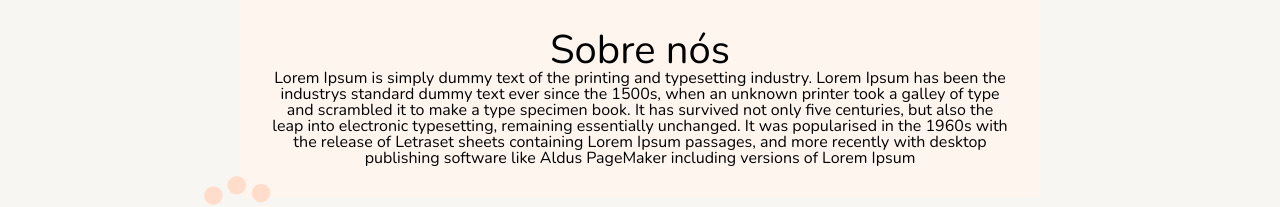
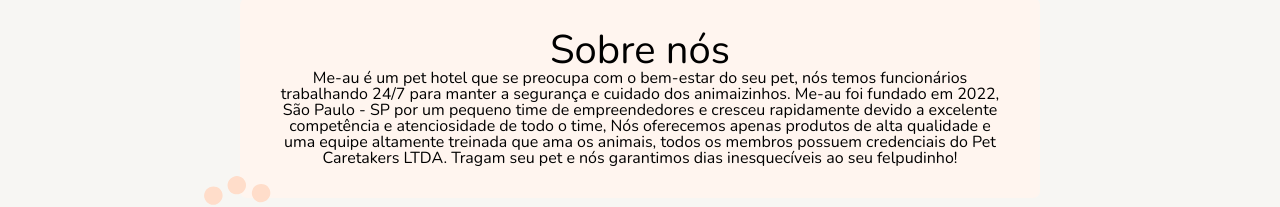
Before and after one commit to M4-PROJETO-FINAL/me-au-front-end, a React (Create React App) app: page /contact in a window 1280 px wide. Shown: the part 125-332 px from the top of the page. Built offline with nearby package versions, Linux system fonts and the light colour scheme.

Commit message:
fix: fix do form para o site real

```diff
--- a/src/components/Header/index.tsx
+++ b/src/components/Header/index.tsx
@@ -30,8 +30,8 @@ const Header = () => {
   const { t } = useTranslation();
   const navigate = useNavigate();
   const { user, openFormLogin } = useUserContext();
-  const isTablet = useMediaQuery("(max-width:768px)");
-  const isDesktop = useMediaQuery("(min-width: 768px)");
+  const isTablet = useMediaQuery("(max-width:766px)");
+  const isDesktop = useMediaQuery("(min-width: 767px)");
 
   return (
     <motion.div
--- a/src/contexts/UserContext/index.tsx
+++ b/src/contexts/UserContext/index.tsx
@@ -12,7 +12,6 @@ import { IUserLogin } from "../../components/LoginAndRegister/FormLogin";
 import { IUserRegister } from "../../components/LoginAndRegister/FormRegister";
 import { IProviderProps, IUser } from "../../interfaces/User";
 import { api } from "../../services";
-import { usePetContext } from "../PetsContext";
 
 interface IUserContext {
   user?: IUser;
@@ -43,7 +42,6 @@ const UserContext = createContext({} as IUserContext);
 
 export const UserContextProvider = ({ children }: IProviderProps) => {
   const [user, setUser] = useState<IUser>();
-  const { getPet } = usePetContext();
   const [isOpenFormLogin, setIsOpenFormLogin] = useState(false);
   const [isOpenCartModal, setIsOpenCartModal] = useState(false);
   const [isReservationBtnPressed, setIsReservationBtnPressed] = useState(false);
--- a/src/pages/Contact/index.tsx
+++ b/src/pages/Contact/index.tsx
@@ -22,15 +22,15 @@ const Contact = () => {
       <About>
         <h1>{t("Sobre nós")}</h1>
         <p>
-          Lorem Ipsum is simply dummy text of the printing and typesetting
-          industry. Lorem Ipsum has been the industrys standard dummy text ever
-          since the 1500s, when an unknown printer took a galley of type and
-          scrambled it to make a type specimen book. It has survived not only
-          five centuries, but also the leap into electronic typesetting,
-          remaining essentially unchanged. It was popularised in the 1960s with
-          the release of Letraset sheets containing Lorem Ipsum passages, and
-          more recently with desktop publishing software like Aldus PageMaker
-          including versions of Lorem Ipsum
+          Me-au é um pet hotel que se preocupa com o bem-estar do seu pet, nós
+          temos funcionários trabalhando 24/7 para manter a segurança e cuidado
+          dos animaizinhos. Me-au foi fundado em 2022, São Paulo - SP por um
+          pequeno time de empreendedores e cresceu rapidamente devido a
+          excelente competência e atenciosidade de todo o time, Nós oferecemos
+          apenas produtos de alta qualidade e uma equipe altamente treinada que
+          ama os animais, todos os membros possuem credenciais do Pet Caretakers
+          LTDA. Tragam seu pet e nós garantimos dias inesquecíveis ao seu
+          felpudinho!
         </p>
       </About>
       <HappyDog>
--- a/src/pages/Contact/styles.ts
+++ b/src/pages/Contact/styles.ts
@@ -50,6 +50,10 @@ export const About = styled.div`
   .formWidth {
     width: 100%;
     max-width: 35rem;
+
+    display: flex;
+    flex-direction: column;
+    gap: 0.5rem;
   }
 
   .MuiFormControl-root-cIKZZJ {
```
